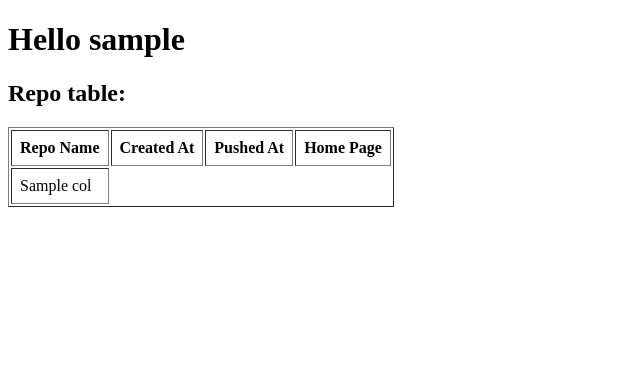
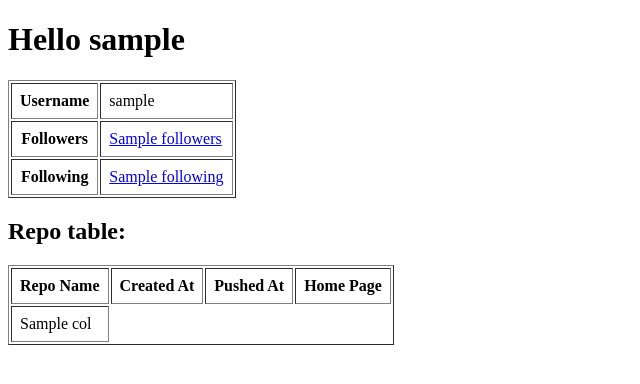
Before and after one commit to jhteh2000/SSE-lab2, a Flask app: template api/templates/greet.html in a window 1280 px wide. Shown: the top 384 px of the page, without its empty margins (0-640 px from the left). Run offline with Flask 3, Linux system fonts and the light colour scheme; the template is opened without the code that fills it: most values are stand-ins (such as "Sample title", 1, 10 or a date in 2020); parts of the project's set-up code (start-up, migrations or seed data) failed here and were passed over.

Commit message:
Added followers and following count

```diff
--- a/api/app.py
+++ b/api/app.py
@@ -1,6 +1,6 @@
-from flask import Flask, render_template, request
+from flask import Flask, render_template, request, redirect, url_for
 import random
-from functions.githubapi import GitHubUser, GitHubRepo
+from functions.githubapi import GitHubUser, GitHubUserRepo, GitHubRepo
 
 
 app = Flask(__name__)
@@ -122,21 +122,33 @@ def query():
     return process_query(q)
 
 
-@app.route("/githubform")
+@app.route("/github/form")
 def github_form():
     return render_template("githubform.html")
 
 
-@app.route("/github_api", methods=["POST"])
-def get_username():
+@app.route("/github/form/submit", methods=["POST"])
+def github_form_submit():
     input_username = request.form.get("username")
-    user = GitHubUser(input_username)
-    repo_list = user.getRepoLists()
+    return redirect(url_for("github_user", username=input_username))
+
+
+@app.route("/github/<username>")
+def github_user(username):
+    user = GitHubUser(username)
+    followers_count = user.getFollowersCount()
+    following_count = user.getFollowingCount()
+    userRepo = GitHubUserRepo(username)
+    repo_list = userRepo.getRepoLists()
     # The commits_list will contains a 2D list of each repo
     commits_list = []
-    for reponame in user.getRepoName:
+    for reponame in userRepo.getRepoName():
         repo = GitHubRepo(reponame)
-        commits_list.append(repo.getRepoCommitsLists)
+        commits_list.append(repo.getRepoCommitsLists())
     return render_template(
-        "greet.html", username=input_username, repos_info=repo_list
+        "greet.html",
+        username=username,
+        followers=followers_count,
+        following=following_count,
+        repos_info=repo_list,
     )
--- a/api/templates/greet.html
+++ b/api/templates/greet.html
@@ -1,13 +1,30 @@
 <!DOCTYPE html>
 <html lang="en">
+
 <head>
   <meta charset="UTF-8">
   <meta name="viewport" content="width=device-width, initial-scale=1.0">
   <title>Document</title>
 </head>
+
 <body>
   <h1>Hello {{username}}</h1>
-
+  <div style="overflow-x:auto;">
+    <table border="1">
+      <tr>
+        <th style="padding: 8px;">Username</th>
+        <td style="padding: 8px;">{{ username }}</td>
+      </tr>
+      <tr>
+        <th style="padding: 8px;">Followers</th>
+        <td style="padding: 8px;"><a href="#">{{ followers }}</a></td>
+      </tr>
+      <tr>
+        <th style="padding: 8px;">Following</th>
+        <td style="padding: 8px;"><a href="#">{{ following }}</a></td>
+      </tr>
+    </table>
+  </div>
   <h2>Repo table:</h2>
   <div style="overflow-x:auto;">
     <table border="1">
@@ -27,4 +44,5 @@
     </table>
   </div>
 </body>
+
 </html>
```
Also changed, not shown: api/templates/githubform.html (+5 -2 lines), api/templates/index.html (+6 -3 lines). Lines whose indentation alone changed are shown as unchanged.
